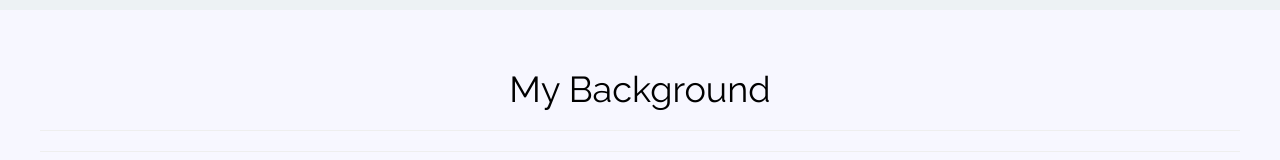
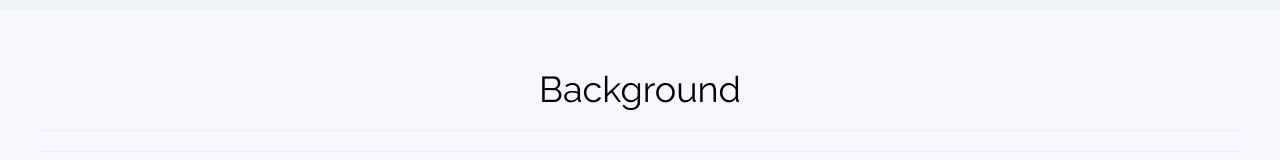
Before and after one commit to brian-hernandez/brian-hernandez.github.io, a plain HTML site: page index.html in a window 1280 px wide. Shown: the part 590-750 px from the top of the page. Drawn offline with nearby package versions, Linux system fonts and the light colour scheme.

Commit message:
fixing header

```diff
--- a/index.html
+++ b/index.html
@@ -69,7 +69,7 @@
 
 <section id="Background">
     <div class="container myBackground">
-        <h1 class="text-center">My Background</h1>
+        <h1 class="text-center">Background</h1>
         <hr>
         <hr>
         <!-- Education Section -->
```
